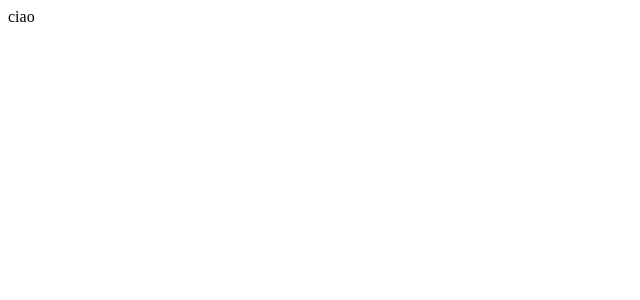
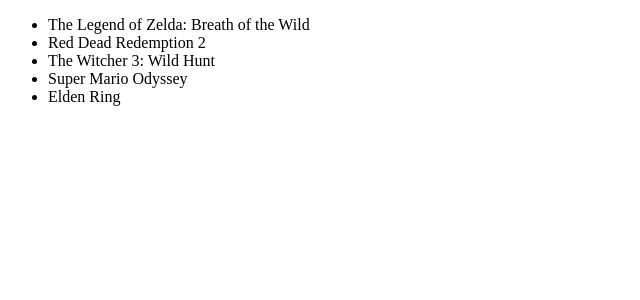
Before and after one commit to MegaEmme/react-form, a React (Vite) app: page / in a window 1280 px wide. Shown: the top 300 px of the page, without its empty margins (0-640 px from the left). Built offline with nearby package versions, Linux system fonts and the light colour scheme.

Commit message:
feat: Milestone 1

```diff
--- a/src/components/Main.jsx
+++ b/src/components/Main.jsx
@@ -1,12 +1,13 @@
 import articles from "../data/articles";
 
 function Main() {
-    for (let index = 0; index < articles.length; index++) {
-        console.log(articles[index].title)
-    }
     return (
         <>
-            <div>ciao</div>
+            <ul>
+                {articles.map(element =>
+                    <li key={element.id}>{element.title}</li>
+                )}
+            </ul>
         </>
     )
 }
```
